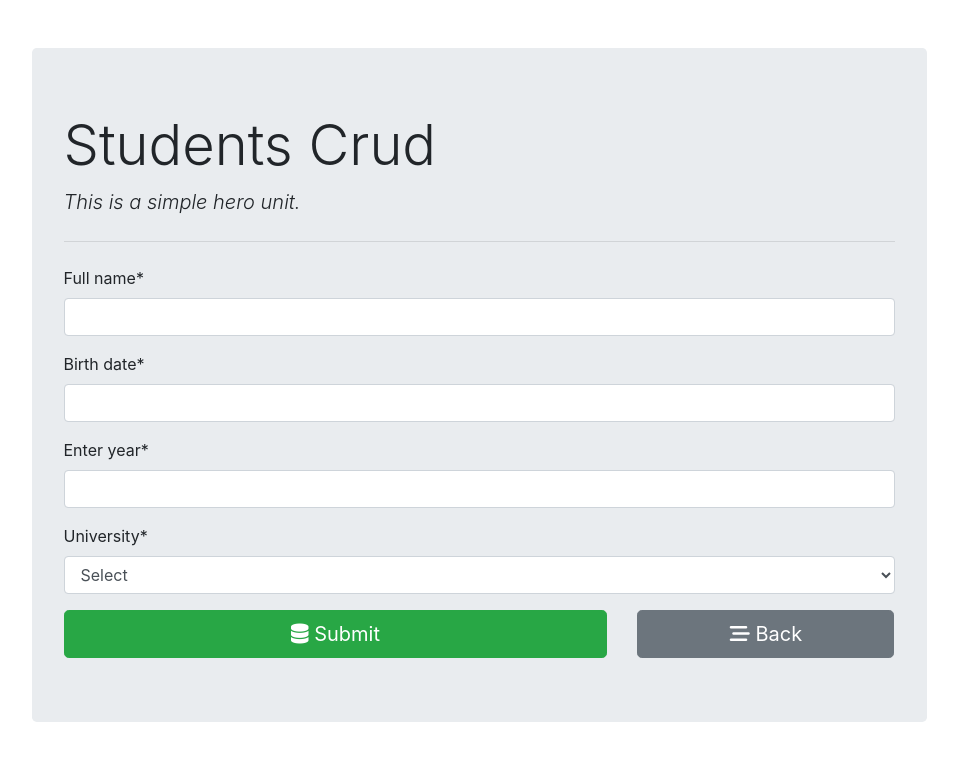
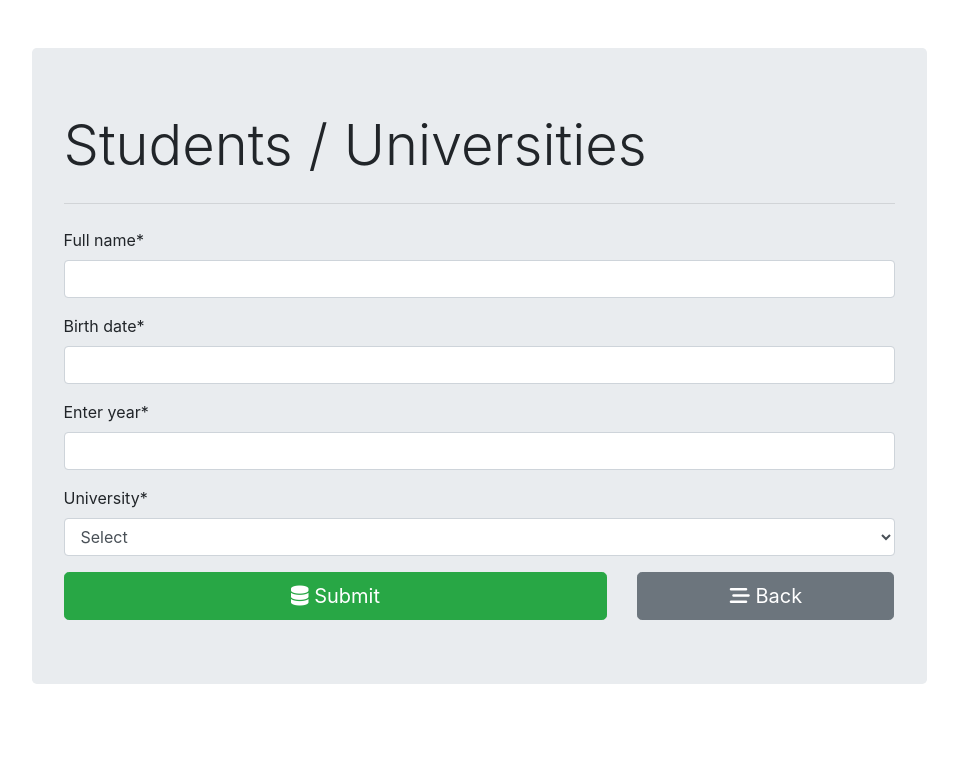
Before and after one commit to FinickyPrune/search-labs, a Django app: page /crud/student/form/ in a window 1280 px wide. Shown: the top 761 px of the page, without its empty margins (161-1119 px from the left). Run offline with Django 4.2, Linux system fonts and the light colour scheme; data that the repository does not hold is empty; some libraries are stand-ins or nearby versions.

Commit message:
formatted title

```diff
--- a/DjangoCRUD/students_crud/templates/students_crud/base.html
+++ b/DjangoCRUD/students_crud/templates/students_crud/base.html
@@ -10,8 +10,8 @@
 <div class="container">
     <div class="col-md-10 offset-md-1 mt-5">
         <div class="jumbotron">
-          <h1 class="display-4">Students Crud</h1>
-          <p class="lead font-italic">This is a simple hero unit.</p>
+          <h1 class="display-4">Students / Universities</h1>
+          <p class="lead font-italic"></p>
           <hr class="my-4">
               {% block content %}
               {% endblock content %}
```
